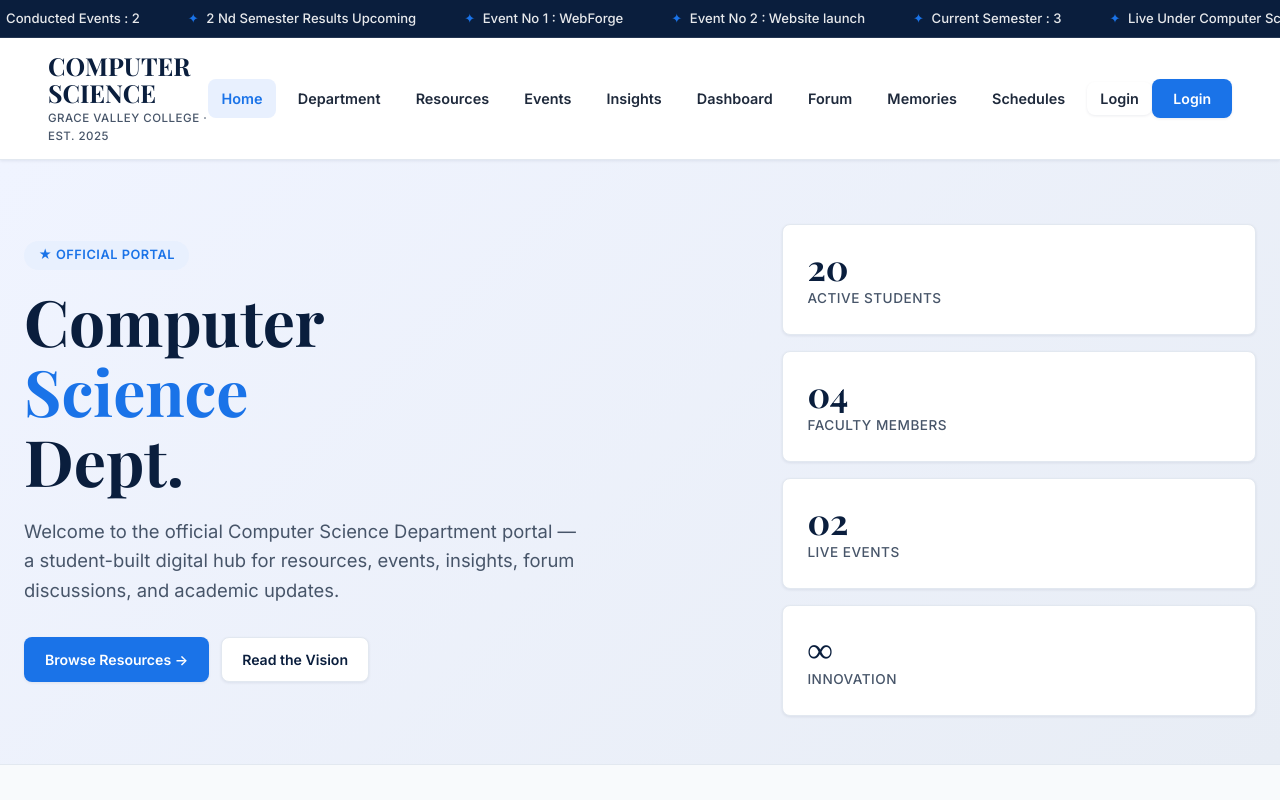
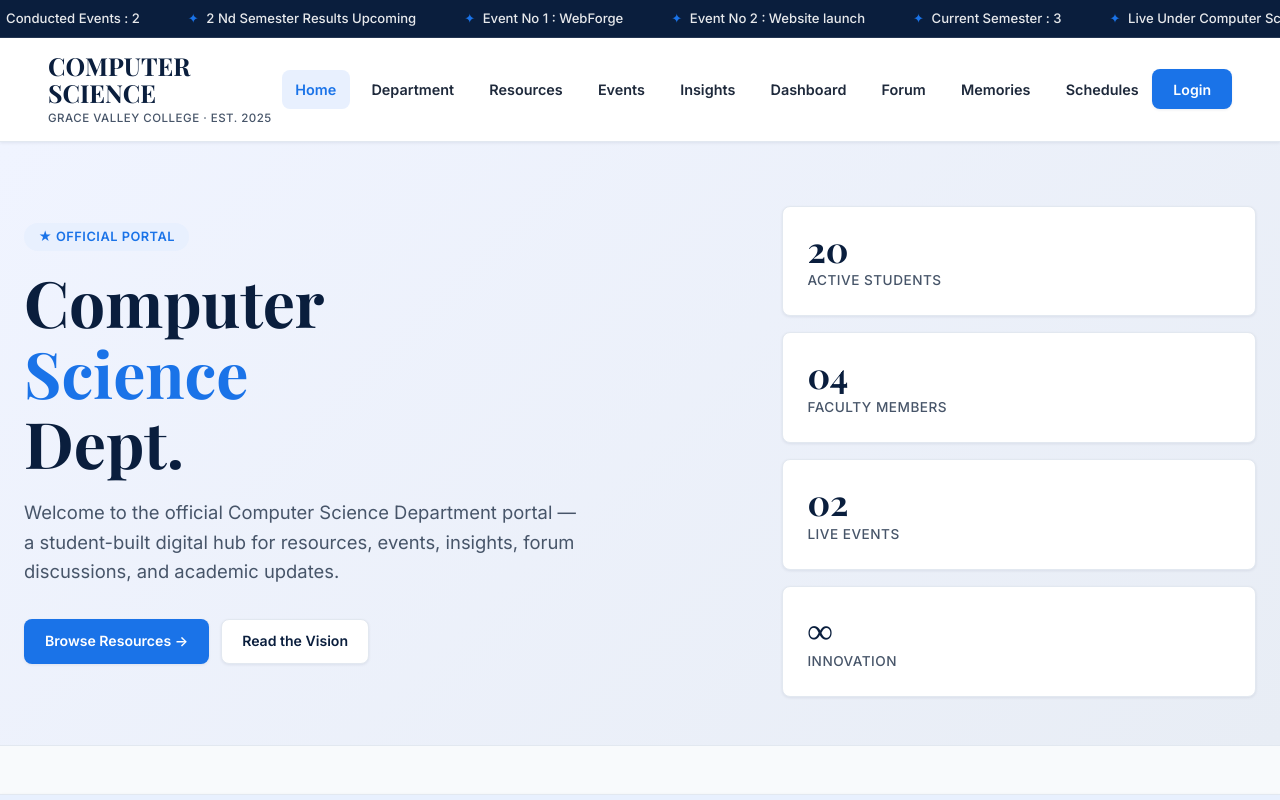
Before and after one commit to ajmal-blit/computer-science-main, a website: page index.html in a window 1280 px wide. Shown: the top 800 px of the page. Drawn offline with nearby package versions, Linux system fonts and the light colour scheme; a web font is replaced by a local one.

Commit message:
Update index.html

```diff
--- a/index.html
+++ b/index.html
@@ -1,3 +1,4 @@
+
 <!DOCTYPE html>
 
 <html lang="en">
@@ -34,7 +35,6 @@
             <a href="forum.html">Forum</a>
             <a href="hope.html">Memories</a>
             <a href="https://time-table-cs.vercel.app/">Schedules</a>
-            <button class="mobile-logout logout-btn" type="button">Login</button>
         </nav>
         <div class="nav-actions"><button class="login-pill logout-btn">Login</button><button aria-label="Open menu"
                 class="menu-toggle" type="button"><span></span><span></span><span></span></button></div>
```
